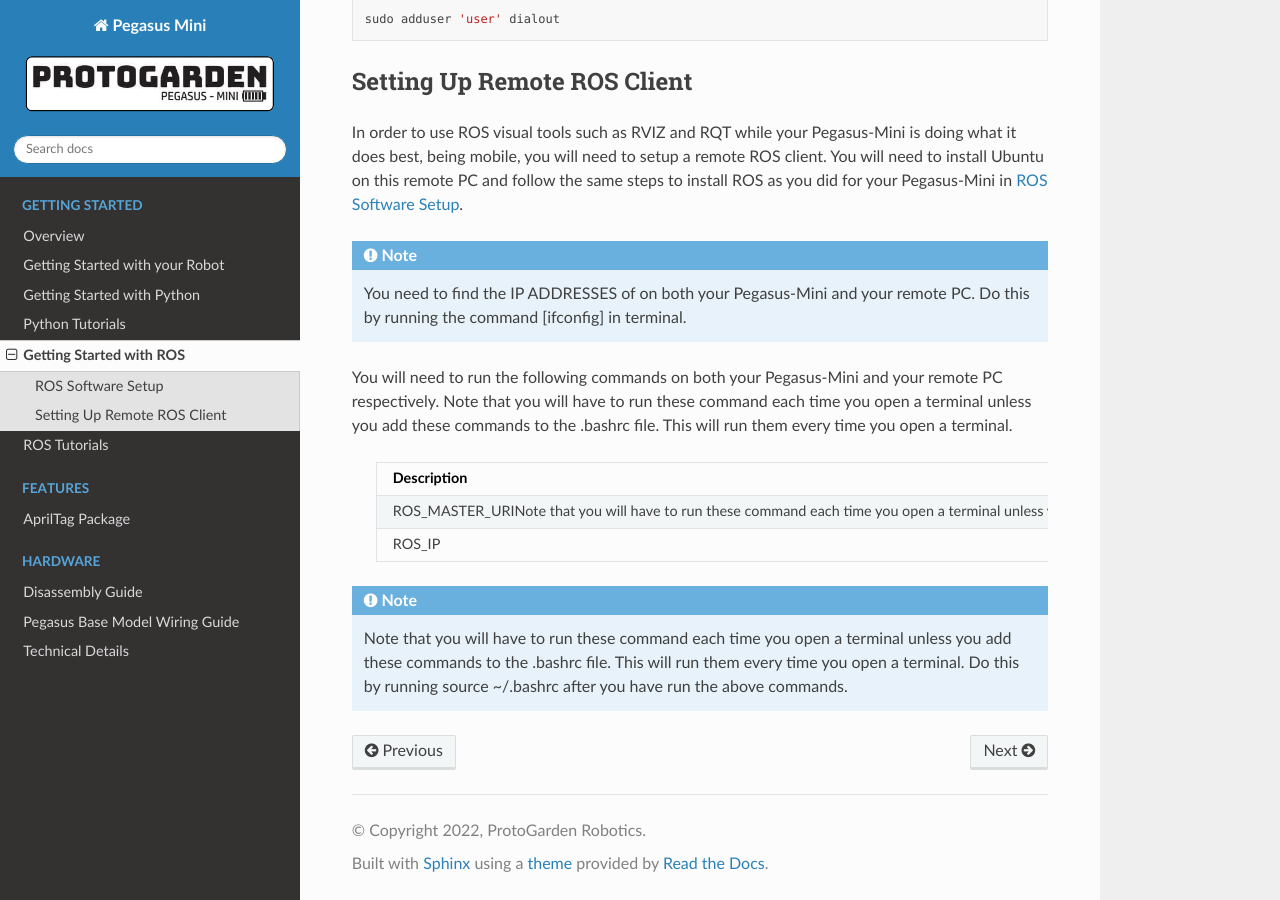
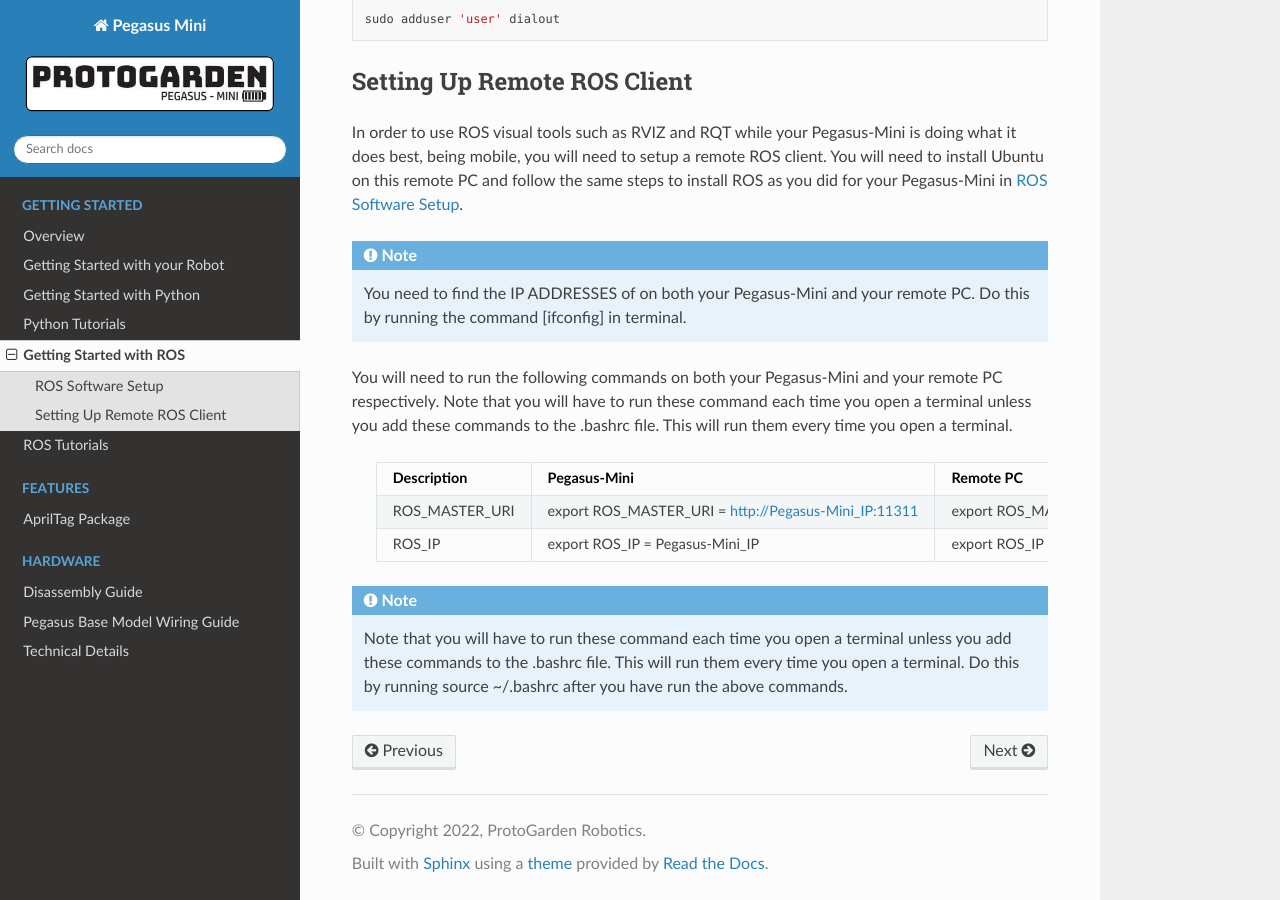
Before and after one commit to protogarden/pegasus-mini, a Sphinx documentation site: the page built from docs/source/getting_started_ros.rst, in a window 1280 px wide and 900 px high, scrolled down 2176 px. Built offline with Sphinx 7.4.7 and the Read the Docs theme 2.0.0, drawn with Linux system fonts in a browser that asks for light colours.

Commit message:
Documentation Fix

```diff
--- a/docs/source/getting_started_ros.rst
+++ b/docs/source/getting_started_ros.rst
@@ -132,7 +132,7 @@
         * - Description
           - Pegasus-Mini
           - Remote PC
-        * - ROS_MASTER_URINote that you will have to run these command each time you open a terminal unless you add these commands to the .bashrc file. This will run them every time you open a terminal.
+        * - ROS_MASTER_URI
           - export ROS_MASTER_URI = http://Pegasus-Mini_IP:11311
           - export ROS_MASTER_URI = http://Pegasus-Mini_IP:11311
         * -  ROS_IP
```
